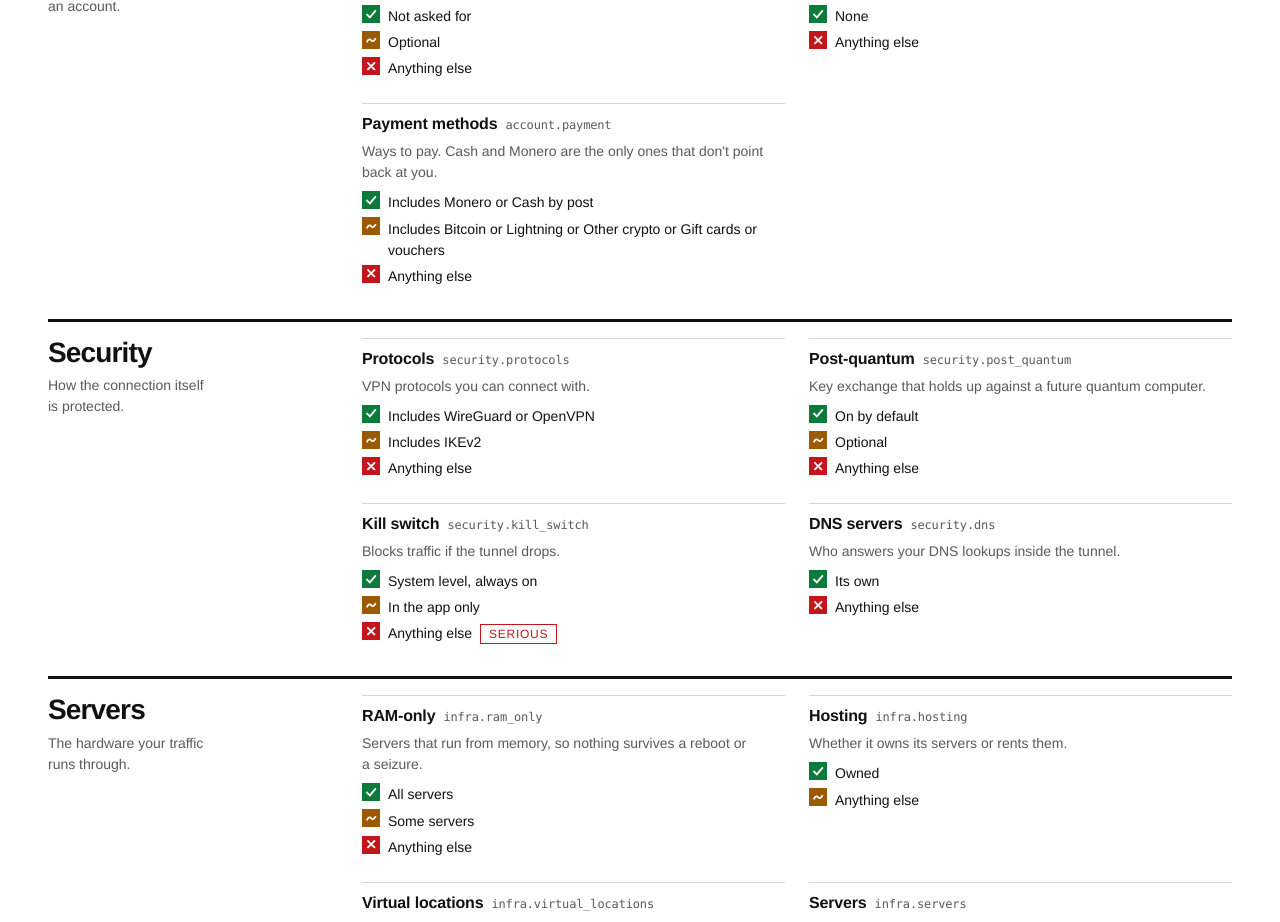
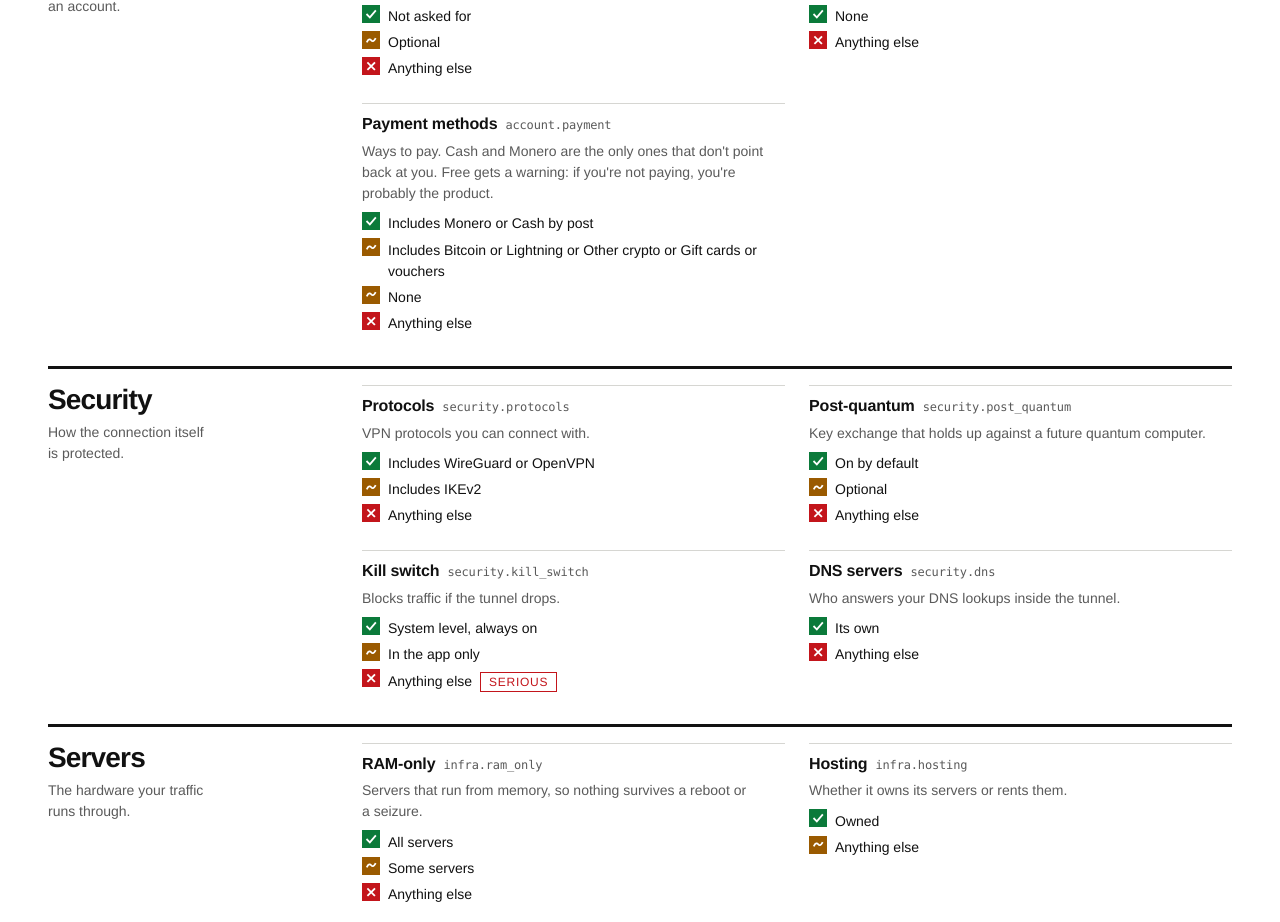
Before and after one commit to NotAFlightRisk/fineprint, a SvelteKit app: page /methodology in a window 1280 px wide. Shown: the part 3028-3950 px from the top of the page. Built offline with nearby package versions, Linux system fonts and the light colour scheme.

Commit message:
fix(data): show free VPNs' payment as a warning, not a red flag

```diff
--- a/data/criteria.yml
+++ b/data/criteria.yml
@@ -259,7 +259,9 @@ categories:
       - key: payment
         label: Payment methods
         type: set
-        description: Ways to pay. Cash and Monero are the only ones that don't point back at you.
+        description: >-
+          Ways to pay. Cash and Monero are the only ones that don't point back at you. Free gets a
+          warning: if you're not paying, you're probably the product.
         options:
           card: Card
           paypal: PayPal
@@ -273,7 +275,7 @@ categories:
           gift_card: Gift cards or vouchers
         rules:
           good: { any: [monero, cash] }
-          ok: { any: [bitcoin, lightning, other_crypto, gift_card] }
+          ok: [{ any: [bitcoin, lightning, other_crypto, gift_card] }, { max: 0 }]
           bad: {}
 
   - id: security
--- a/src/lib/data/grade.ts
+++ b/src/lib/data/grade.ts
@@ -41,7 +41,7 @@ export function matches(match: Match, value: Value, today: Date) {
 export function grade({ rules }: Criterion, value: Value, today: Date): Grade | undefined {
   if (value === null) return null;
   if (!rules) return 'info';
-  return (['good', 'ok', 'bad'] as const).find(
-    (level) => rules[level] && matches(rules[level], value, today)
+  return (['good', 'ok', 'bad'] as const).find((level) =>
+    [rules[level] ?? []].flat().some((match) => matches(match, value, today))
   );
 }
--- a/src/lib/data/types.ts
+++ b/src/lib/data/types.ts
@@ -36,7 +36,7 @@ export interface Match {
   within?: number;
 }
 
-export type Rules = Partial<Record<'good' | 'ok' | 'bad', Match>>;
+export type Rules = Partial<Record<'good' | 'ok' | 'bad', Match | Match[]>>;
 
 export interface Field {
   type: 'date' | 'text' | 'enum';
--- a/src/routes/methodology/+page.svelte
+++ b/src/routes/methodology/+page.svelte
@@ -119,15 +119,15 @@
           {#if criterion.rules}
             <ul class="rules">
               {#each levels as level (level)}
-                {#if criterion.rules[level]}
+                {#each [criterion.rules[level] ?? []].flat() as match, index (index)}
                   <li>
                     <GradeMark grade={level} />
-                    {describeRule(criterion, criterion.rules[level])}
+                    {describeRule(criterion, match)}
                     {#if level === 'bad' && criterion.serious}
                       <span class="tag serious">Serious</span>
                     {/if}
                   </li>
-                {/if}
+                {/each}
               {/each}
             </ul>
           {:else}
```
Also changed, not shown: 1 other file (tests, documents, lock files or other folders).
